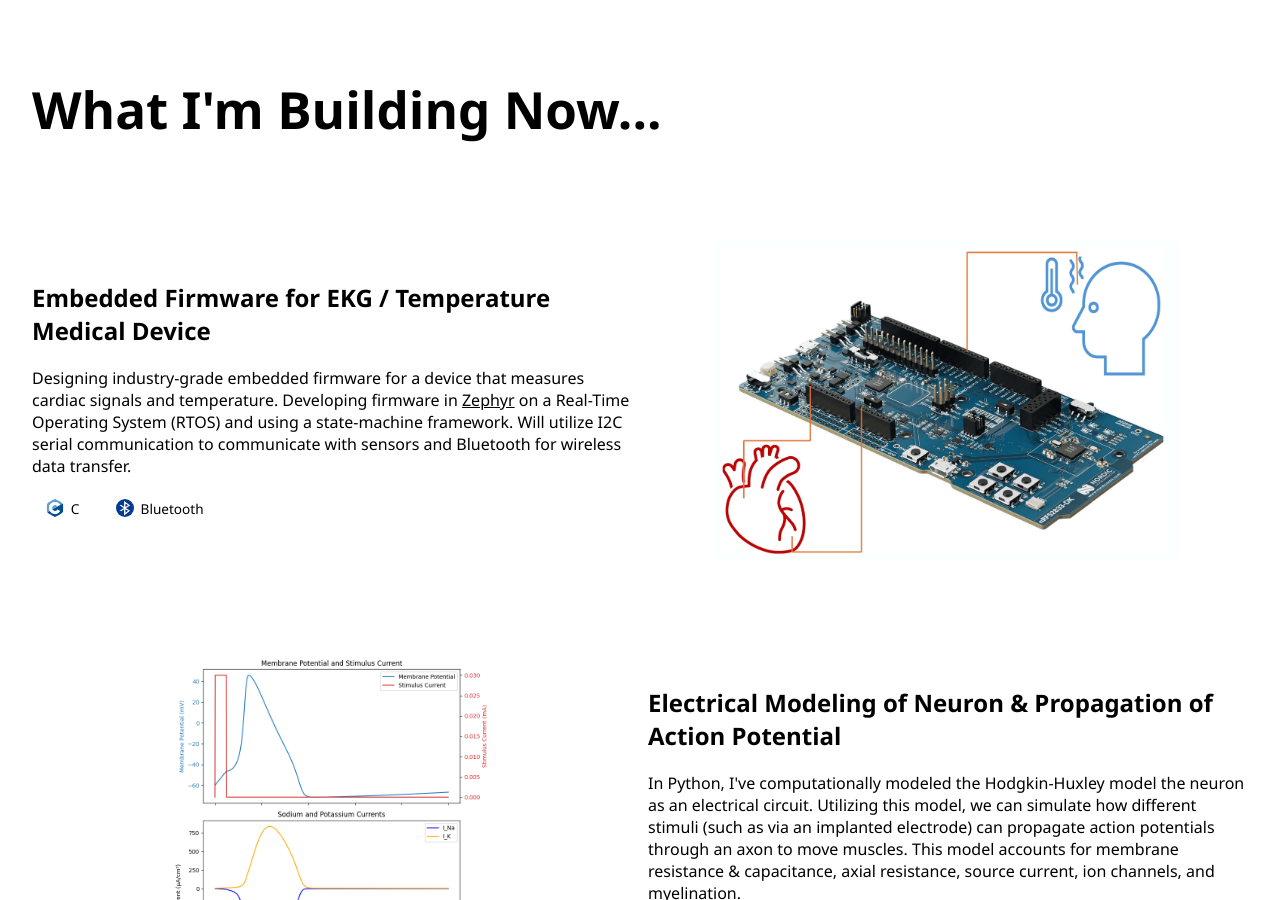
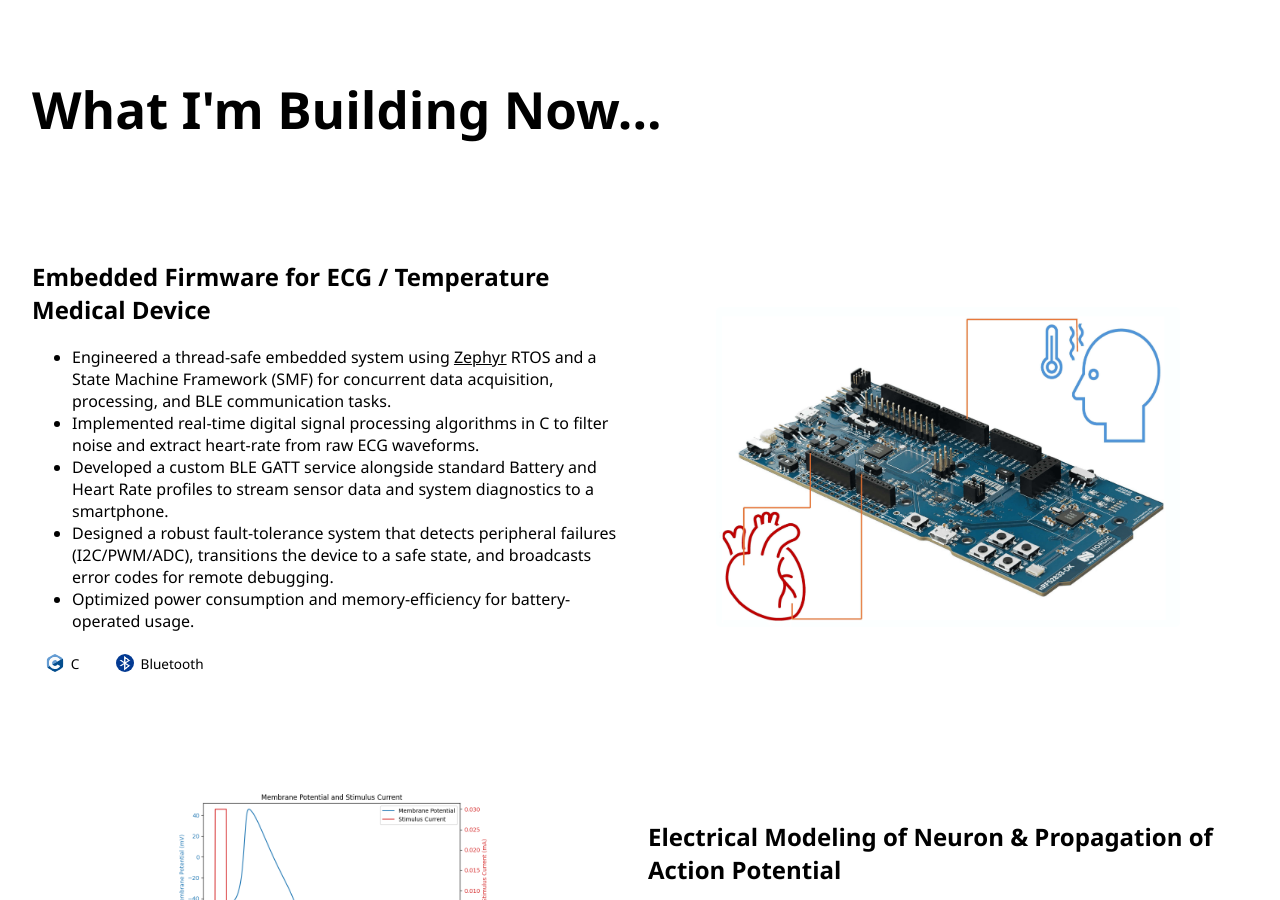
Before and after one commit to sajjy/sajan_patel_duke_bme, a Jekyll site: the page built from index.md, in a window 1280 px wide and 900 px high, scrolled down 900 px. Built offline with Jekyll 4.4.1, drawn with Linux system fonts in a browser that asks for light colours.

Commit message:
Update description of ECG/temperature device with finalized functionality

```diff
--- a/_layouts/default.html
+++ b/_layouts/default.html
@@ -72,13 +72,22 @@
 
     <div class="project-card">
       <div class="project-text">
-        <h2>Embedded Firmware for EKG / Temperature Medical Device</h2>
-        <p>
-          Designing industry-grade embedded firmware for a device that measures cardiac signals and temperature.
-          Developing firmware in <a href="https://www.zephyrproject.org/">Zephyr</a> on a Real-Time Operating System (RTOS)
-          and using a state-machine framework. Will utilize I2C serial communication to communicate with sensors and Bluetooth
-          for wireless data transfer.
-        </p>
+        <h2>Embedded Firmware for ECG / Temperature Medical Device</h2>
+        <ul>
+          <li>
+            Engineered a thread-safe embedded system using <a href="https://www.zephyrproject.org/">Zephyr</a> RTOS and a State Machine Framework (SMF)
+            for concurrent data acquisition, processing, and BLE communication tasks.</li>
+          <li>
+            Implemented real-time digital signal processing algorithms in C to filter noise and extract
+            heart-rate from raw ECG waveforms.</li>
+          <li>
+            Developed a custom BLE GATT service alongside standard Battery and Heart Rate profiles to stream
+            sensor data and system diagnostics to a smartphone.</li>
+          <li>
+            Designed a robust fault-tolerance system that detects peripheral failures (I2C/PWM/ADC),
+            transitions the device to a safe state, and broadcasts error codes for remote debugging.</li>
+          <li>Optimized power consumption and memory-efficiency for battery-operated usage.</li>
+        </ul>
         <div class="tech-tags">
           <span class="tag">
             <img src="{{ '/assets/tech-logos/c-programming.svg' | relative_url }}" alt="c-programming">
```
